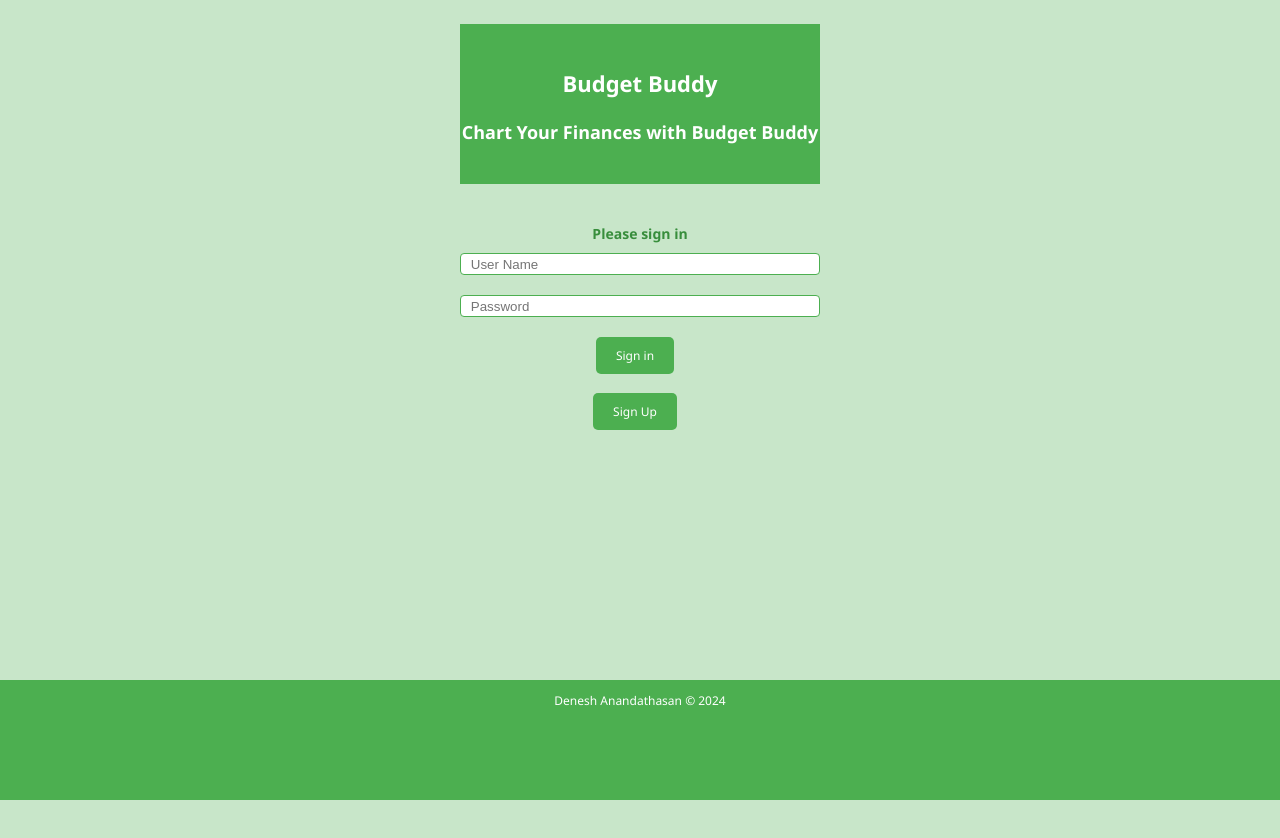
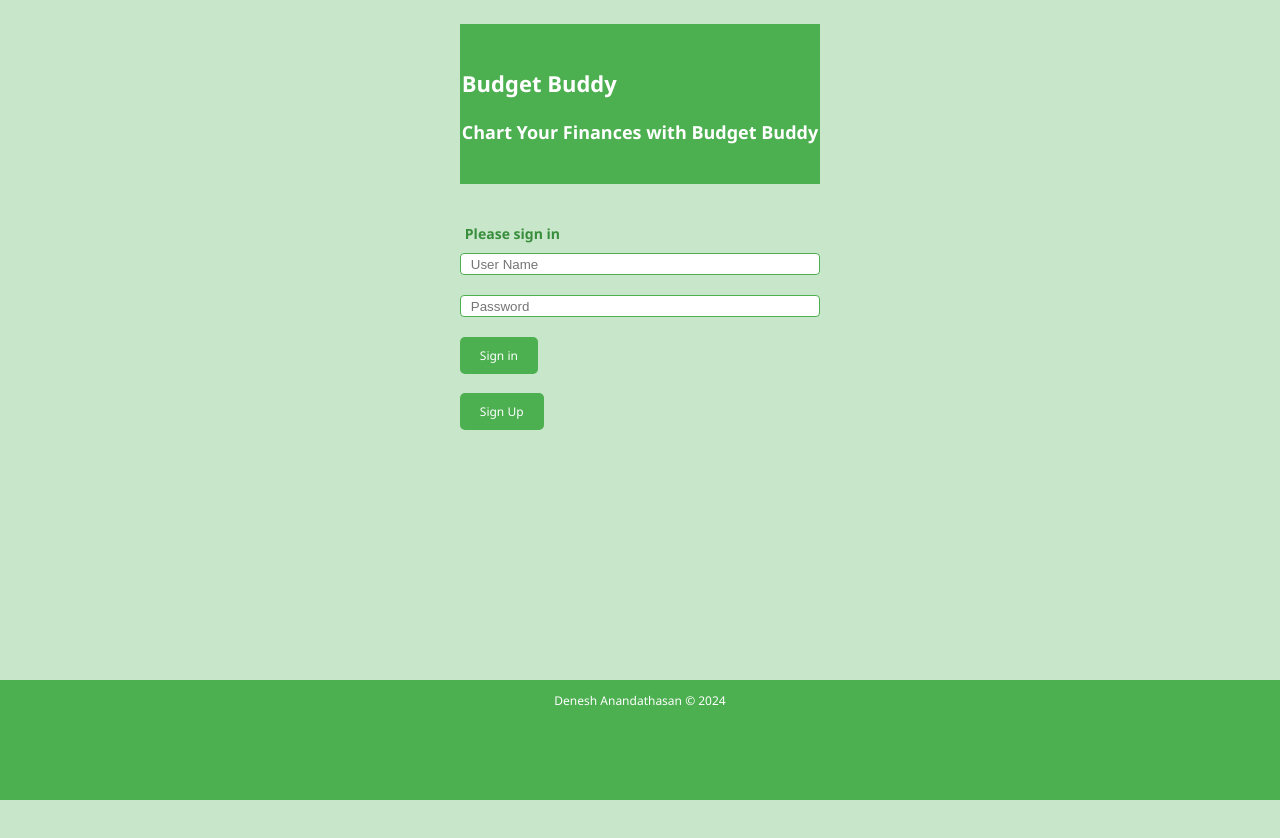
Before and after one commit to DeneshA/my_Capstone_Budget_Buddy_Project, a React (Vite) app in the folder Client_Budget/budget_buddy/: page /category in a window 1280 px wide. Shown: the top 838 px of the page. Built offline with nearby package versions, Linux system fonts and the light colour scheme.

Commit message:
Slide Mune Attached

```diff
--- a/Client_Budget/budget_buddy/src/App.css
+++ b/Client_Budget/budget_buddy/src/App.css
@@ -1,13 +1,14 @@
 #root {
-  --primary-green: #4CAF50; /* A vibrant green */
-  --dark-green: #388E3C; /* A darker shade for contrasts or hover effects */
-  --light-green: #C8E6C9; /* A light green for backgrounds or accents */
-  --error-red: #f44336; /* Keeping the error color as it is essential for UX */
+  --primary-green: #4CAF50;
+  --dark-green: #388E3C;
+  --light-green: #C8E6C9;
+  --error-red: #f44336;
 
   max-width: 1280px;
   margin: 0 auto;
   padding: 2rem;
-  text-align: center;
+  text-align: left;
+  color: var(--dark-green);
 }
 
 .App-container {
--- a/Client_Budget/budget_buddy/src/components/Header.jsx
+++ b/Client_Budget/budget_buddy/src/components/Header.jsx
@@ -1,4 +1,5 @@
 import SlideMenu from './SlideMenu'
+import '../styles/Template.css'
 
 export default function Header(){
     return (
--- a/Client_Budget/budget_buddy/src/components/SlideMenu.jsx
+++ b/Client_Budget/budget_buddy/src/components/SlideMenu.jsx
@@ -74,10 +74,10 @@ export default function SlideMenu() {
 
     return (
         <nav className="navbar">
-            {/* <button className="menu-button" onClick={toogleMenu}>
+            <button className="menu-button" onClick={toogleMenu}>
                 &#9776;
-            </button> */}
-            {/* <div className={`curtain-menu ${isSlideMenuOpen ? 'open':''}`}>
+            </button>
+            <div className={`curtain-menu ${isSlideMenuOpen ? 'open':''}`}>
                 <button className='close-menu' onClick={closeMenu}>&times;</button>
                 <a href="#">INCOME</a>
                 <a href="#">EXPENSE</a>
@@ -89,7 +89,7 @@ export default function SlideMenu() {
             <div className="user-section">
                 <span className="user-name">{`Welcome ! ${userFirstName}`}</span>
                 <a href="/"  className="logout-link" onClick={HandleSignout}>Logout</a>
-            </div> */}
+            </div>
         </nav>
     )
 }
--- a/Client_Budget/budget_buddy/src/index.css
+++ b/Client_Budget/budget_buddy/src/index.css
@@ -1,4 +1,4 @@
-/* :root {
+/* /* :root {
   font-family: Inter, system-ui, Avenir, Helvetica, Arial, sans-serif;
   line-height: 1.5;
   font-weight: 400;
--- a/Client_Budget/budget_buddy/src/styles/Category.css
+++ b/Client_Budget/budget_buddy/src/styles/Category.css
@@ -19,9 +19,11 @@
     box-shadow: 0 2px 4px black;
     background-color: white;
     max-width: 800px;
+
   }
   .category-display{
-    overflow-y: hidden;
+    max-height: 500px;
+    overflow-y:scroll;
     scroll-behavior: smooth;
   }
   .form-floating {
--- a/Client_Budget/budget_buddy/src/styles/Template.css
+++ b/Client_Budget/budget_buddy/src/styles/Template.css
@@ -27,6 +27,9 @@
 
 }
 
+/* .navbar{
+  height: 100px;
+} */
   .category-display{
     overflow-y: hidden;
     scroll-behavior: smooth;
```
